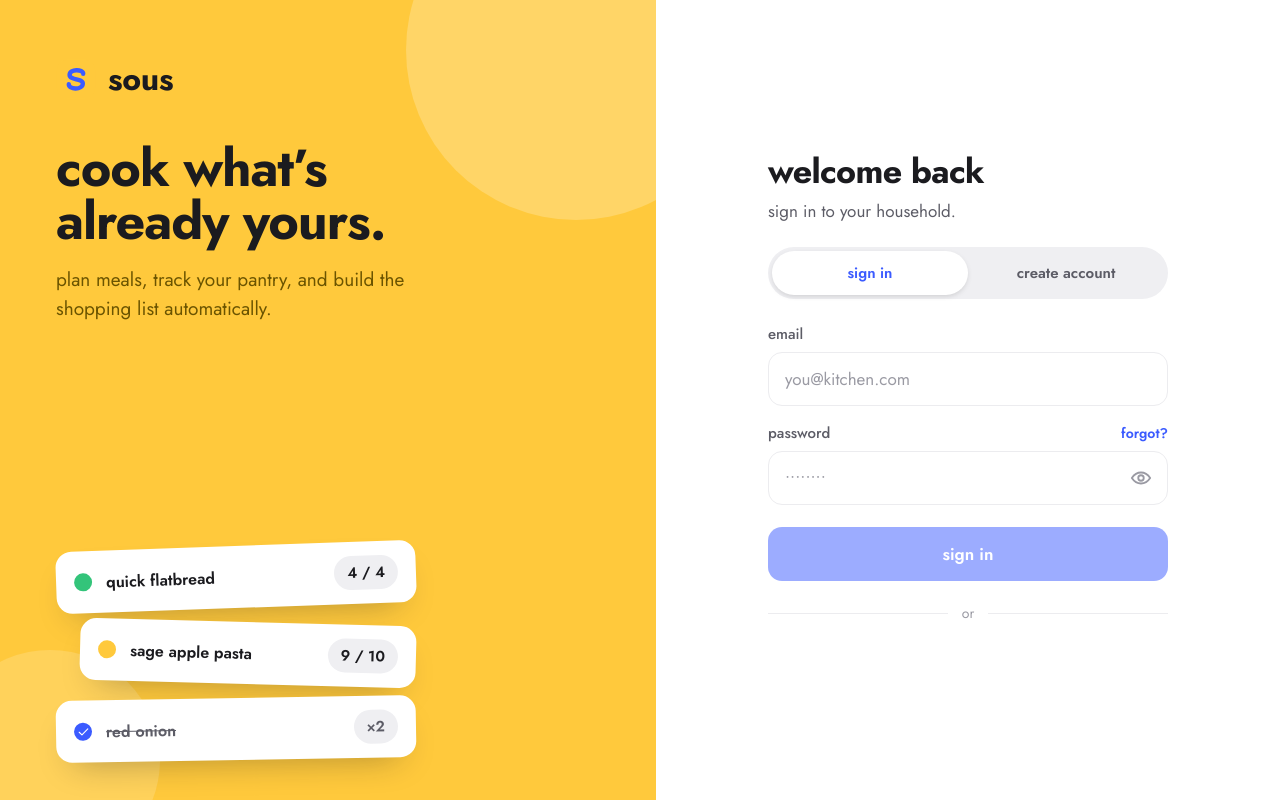
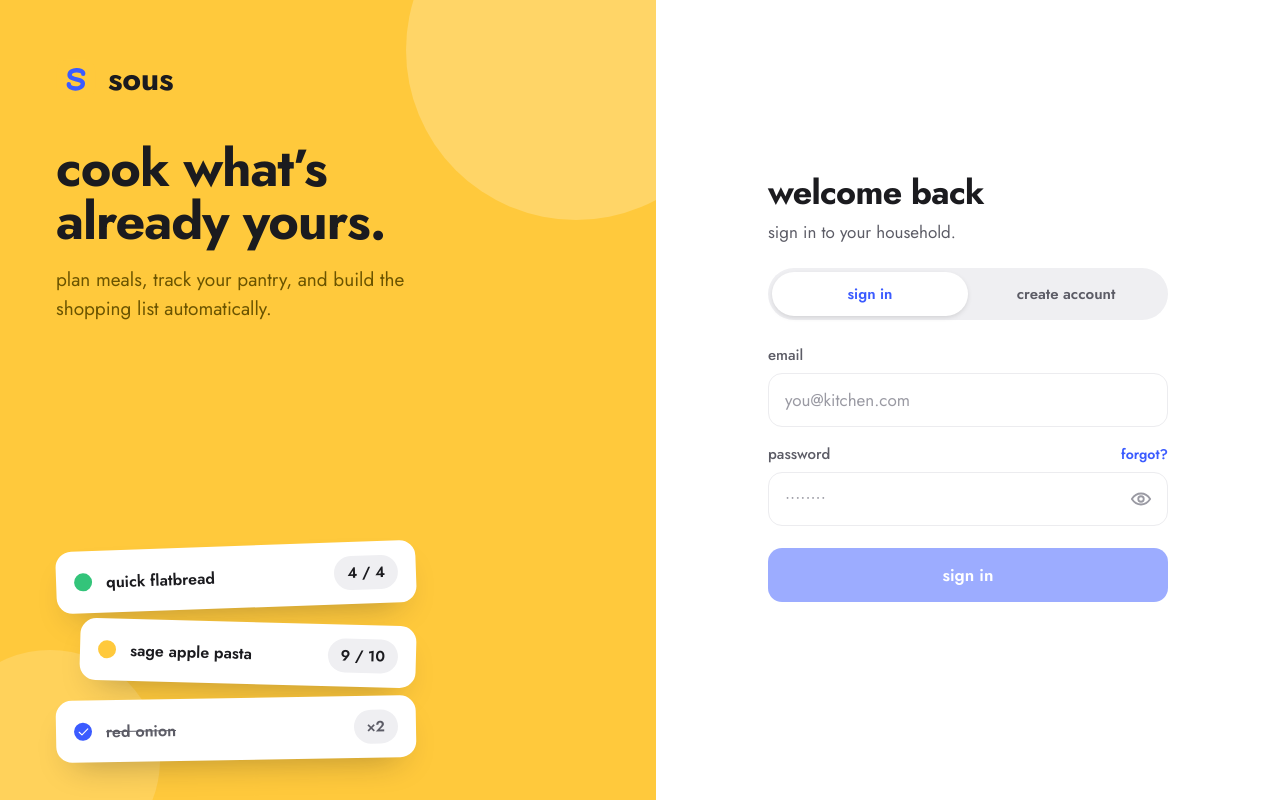
Before and after one commit to dotrodeo/sous-web, a React (Vite) app: page / in a window 1280 px wide. Built offline with nearby package versions, Linux system fonts and the light colour scheme; no server answers.

Commit message:
Remove divider

```diff
--- a/src/pages/LoginPage.tsx
+++ b/src/pages/LoginPage.tsx
@@ -293,12 +293,6 @@ export function LoginPage() {
                                 {busy ? 'one sec…' : signUpMode ? 'create account' : 'sign in'}
                             </button>
 
-                            <div className="divider">
-                                <div className="rule" />
-                                <span>or</span>
-                                <div className="rule" />
-                            </div>
-
                             <p className="legal">
                                 {signUpMode
                                     ? 'by creating an account you agree to our terms & privacy policy.'
```
